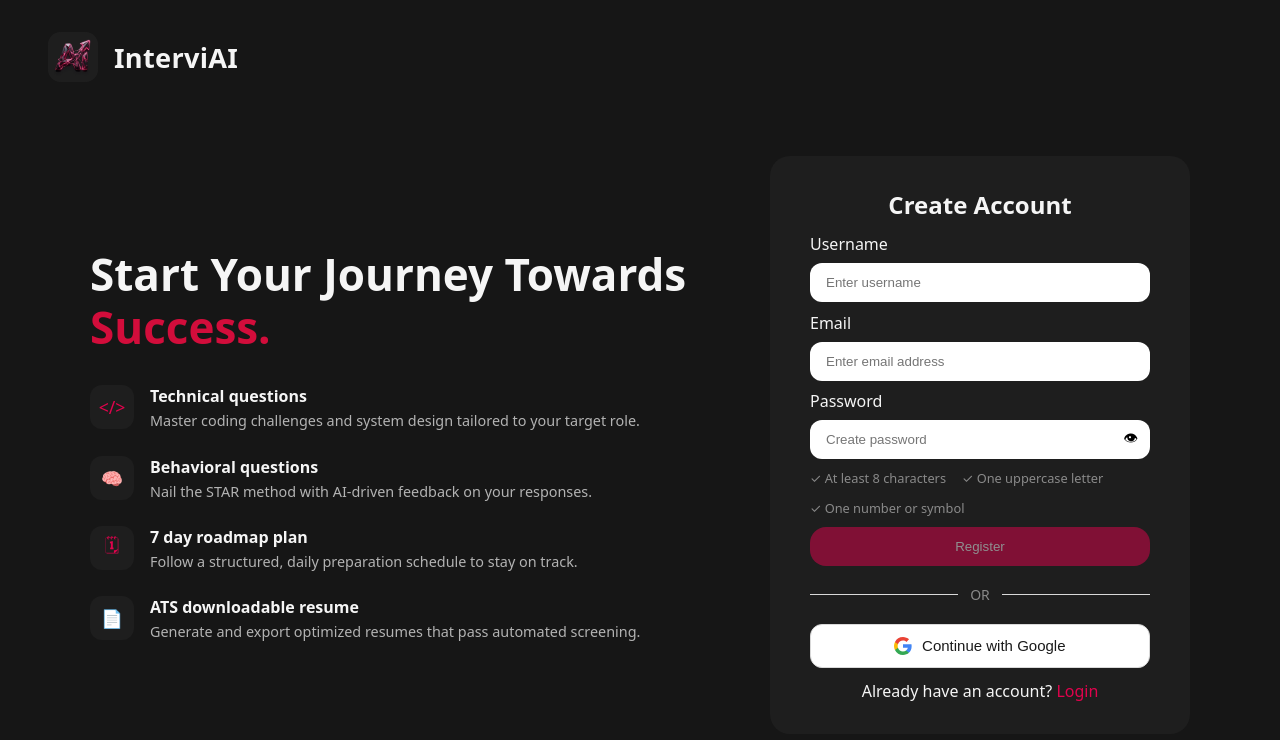
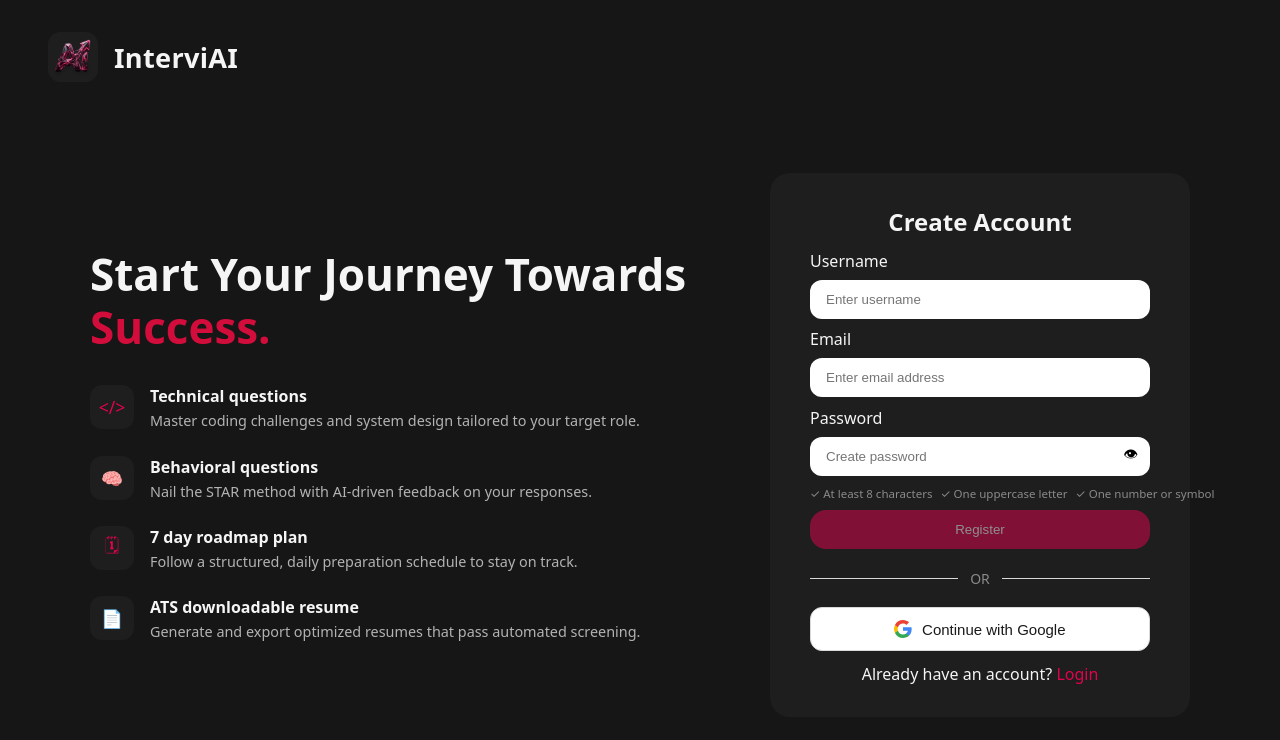
Before and after one commit to GirishBishwanath/AI_Interview_Preparation, a React (Vite) app in the folder Frontend/: page /register in a window 1280 px wide. Shown: the top 740 px of the page. Built offline with nearby package versions, Linux system fonts and the light colour scheme; no server answers.

Commit message:
Fix password checklist wrapping and clear stale auth errors on page navigation

```diff
--- a/Frontend/src/features/auth/auth.form.scss
+++ b/Frontend/src/features/auth/auth.form.scss
@@ -150,10 +150,12 @@ main {
 
     .password-checklist {
         display: flex;
-        flex-wrap: wrap;
-        gap: 0.75rem 1rem;
-        font-size: 0.8rem;
+        flex-wrap: nowrap;
+        justify-content: space-between;
+        gap: 0.5rem;
+        font-size: 0.72rem;
         color: #8a8a8a;
+        white-space: nowrap;
 
         span.valid {
             color: #e1034d;
--- a/Frontend/src/features/auth/hooks/useAuth.js
+++ b/Frontend/src/features/auth/hooks/useAuth.js
@@ -56,6 +56,10 @@ export const useAuth = () => {
         }
     }
 
+    const clearError = () => {
+        setError("");
+    }
+
     const handleLogout = async () => {
 
         setLoading(true)
@@ -96,5 +100,5 @@ export const useAuth = () => {
 
     }, [])
 
-    return { user, loading, error, handleRegister, handleLogin, handleLogout }
+    return { user, loading, error, handleRegister, handleLogin, handleLogout, clearError }
 }
--- a/Frontend/src/features/auth/pages/Login.jsx
+++ b/Frontend/src/features/auth/pages/Login.jsx
@@ -1,4 +1,4 @@
-import React, { useState } from 'react'
+import React, { useState, useEffect } from 'react'
 import { useNavigate, Link } from 'react-router'
 import "../auth.form.scss"
 import { useAuth } from '../hooks/useAuth'
@@ -29,8 +29,12 @@ const features = [
 
 const Login = () => {
 
-    const { loading, handleLogin, error } = useAuth();
+    const { loading, handleLogin, error, clearError } = useAuth();
     const navigate = useNavigate()
+
+    useEffect(() => {
+        clearError()
+    }, [])
 
     const [email, setEmail] = useState("")
     const [password, setPassword] = useState("")
--- a/Frontend/src/features/auth/pages/Register.jsx
+++ b/Frontend/src/features/auth/pages/Register.jsx
@@ -1,4 +1,4 @@
-import React, { useState } from 'react'
+import React, { useState, useEffect } from 'react'
 import { useNavigate, Link } from 'react-router'
 import "../auth.form.scss"
 import { useAuth } from '../hooks/useAuth'
@@ -35,7 +35,11 @@ const Register = () => {
     const [password, setPassword] = useState("")
     const [showPassword, setShowPassword] = useState(false)
 
-    const { loading, handleRegister, error } = useAuth()
+    const { loading, handleRegister, error, clearError } = useAuth()
+
+    useEffect(() => {
+        clearError()
+    }, [])
 
     const handleSubmit = async (e) => {
         e.preventDefault()
```
